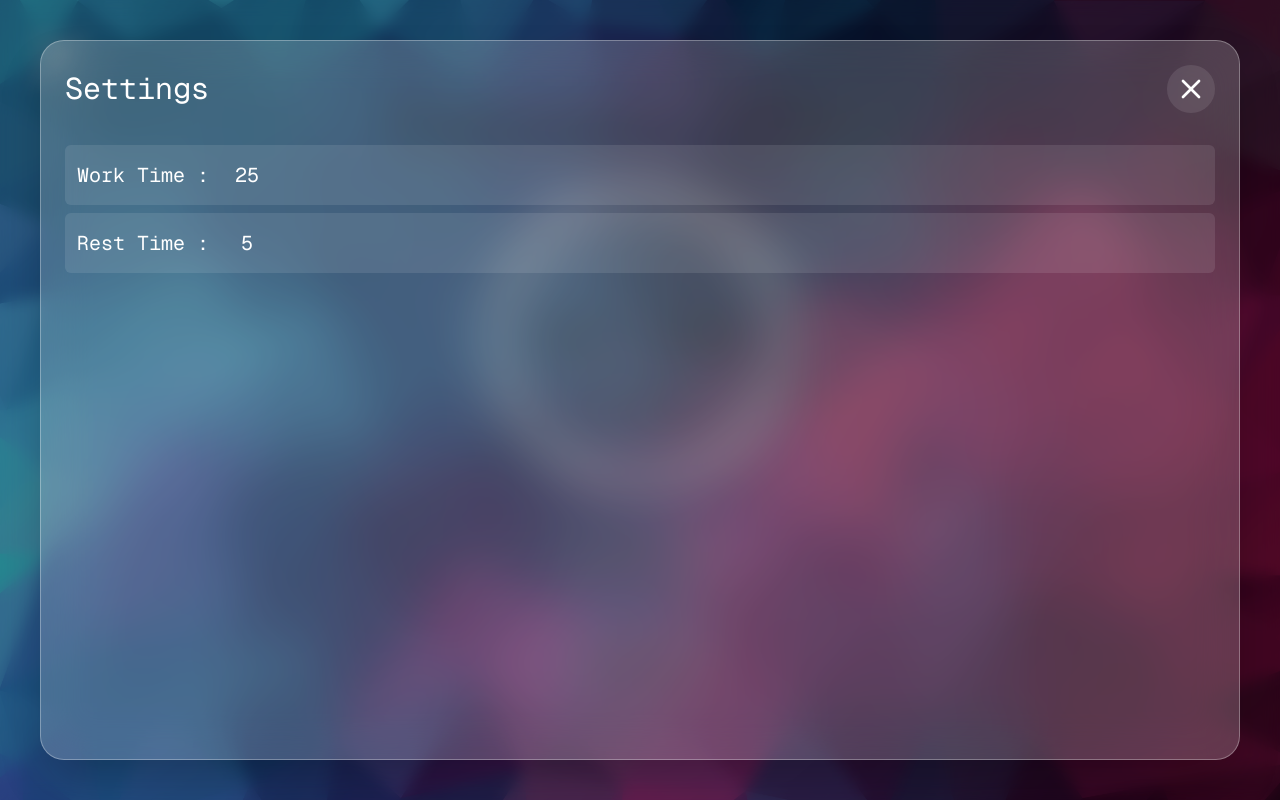
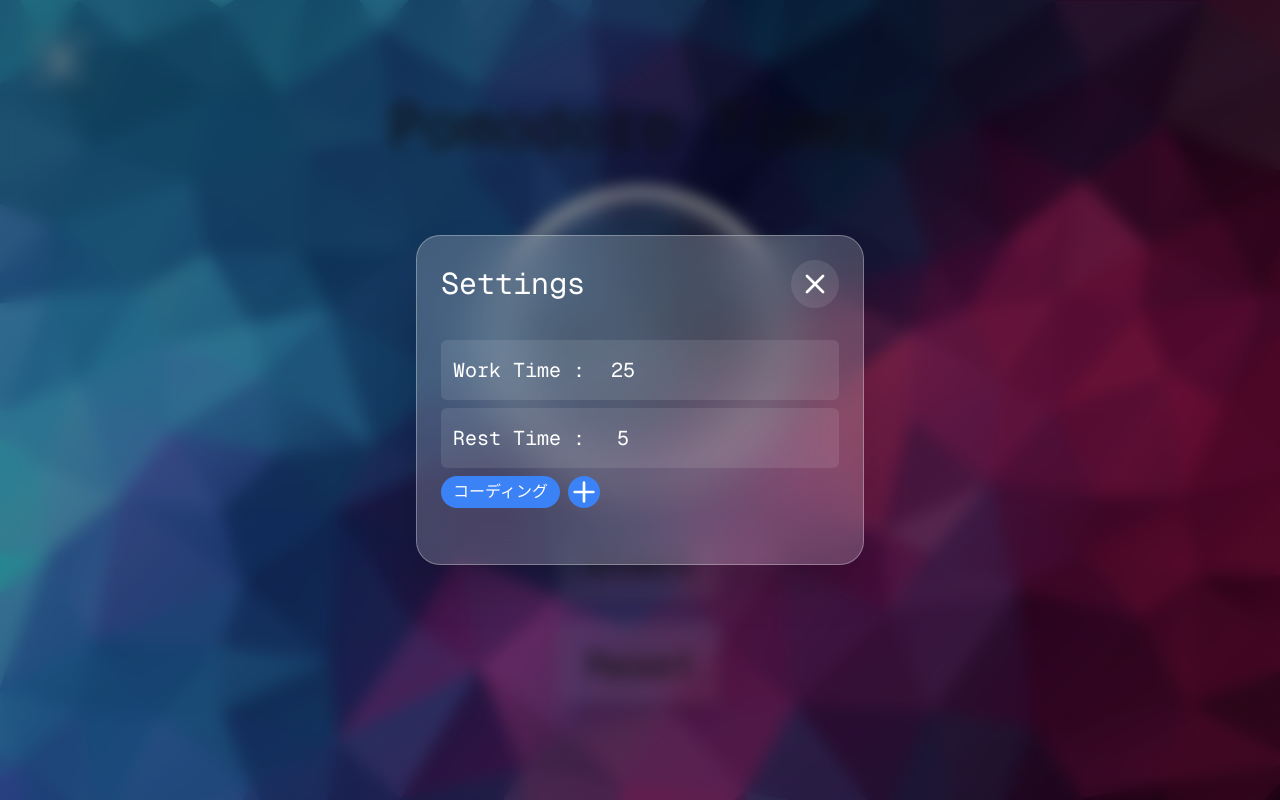
Before and after one commit to shun-tdu/pomodoro-timer-glass-morphism, a Next.js app: page / in a window 1280 px wide. Both pictures are taken after a click on the button 60 px from the left and 60 px from the top of the page. Built offline with nearby package versions, Linux system fonts and the light colour scheme.

Commit message:
add:科目追加ボタンと科目一覧表示をハンバーガーメニューに追加

```diff
--- a/package.json
+++ b/package.json
@@ -12,6 +12,7 @@
     "lucide-react": "^1.14.0",
     "next": "16.2.6",
     "react": "19.2.4",
+    "react-colorful": "^5.7.0",
     "react-dom": "19.2.4"
   },
   "devDependencies": {
--- a/src/componens/HamburgerMenu.tsx
+++ b/src/componens/HamburgerMenu.tsx
@@ -1,7 +1,11 @@
 import { useState, Dispatch, SetStateAction } from "react";
 import { Subject, WorkRecord } from "@/app/page";
-import { Menu, X } from "lucide-react";
+import { Badge } from "./ui/Badge";
+import { SimpleIcon } from "./ui/SimpleIcon";
+import { Menu, X, Plus } from "lucide-react";
 import { ConfigPlane } from "./ConfigPlane";
+import { Modal } from "./ui/Modal";
+import { HexColorPicker } from "react-colorful";
 
 type HumburgerMenuProps = {
   workTime: number;
@@ -15,6 +19,58 @@ type HumburgerMenuProps = {
   setActiveSubjectId: Dispatch<SetStateAction<string>>;
 };
 
+function AddSubjectForm({
+  addSubject,
+}: {
+  addSubject: (name: string, color: string) => void;
+}) {
+  const [subjectName, setSubjectName] = useState("");
+  const [color, setColor] = useState("#3b82f6");
+
+  return (
+    <div className="flex flex-col gap-6">
+      <div className="flex flex-col gap-2">
+        {/* 名前入力 */}
+        <label className="text-white font-mono text-xl">Subject Name :</label>
+        <input
+          type="text"
+          value={subjectName}
+          onChange={(e) => setSubjectName(e.target.value)}
+          placeholder="Programming, Math..."
+          className="w-full px-4 py-2 bg-white/20 text-white font-mono rounded-lg outline-none focus:ring-2 focus:ring-white/50 placeholder-white/40"
+        />
+        {/* 動作確認用：入力した文字がリアルタイムに表示されます */}
+        <p className="text-white/50 text-sm mt-1">入力中: {subjectName}</p>
+      </div>
+
+      {/* カラーピッカー */}
+      <div className="flex flex-col gap-4 items-center">
+        <label className="text-white font-mono text-xl w-full">Color :</label>
+        <HexColorPicker color={color} onChange={setColor} />
+        <div className="flex items-center gap-3 bg-white/10 px-4 py-2 rounded-full">
+          <div
+            className="w-6 h-6 rounded-full border border-white/50"
+            style={{ backgroundColor: color }}
+          />
+          <span className="text-white font-mono uppercase">{color}</span>
+        </div>
+      </div>
+
+      {/* 追加ボタン */}
+      <button
+        className="mt-4 px-4 py-3 bg-white/20 text-white font-mono rounded-lg hover:bg-white/30 transition-colors"
+        onClick={() => {
+          console.log("追加するデータ:", { name: subjectName, color: color });
+          // ここに親コンポーネントへデータを渡す処理を書く
+          addSubject(subjectName, color);
+        }}
+      >
+        Add Subject
+      </button>
+    </div>
+  );
+}
+
 export function HumburgerMenu({
   workTime,
   setWorkTime,
@@ -27,9 +83,12 @@ export function HumburgerMenu({
   setActiveSubjectId,
 }: HumburgerMenuProps) {
   const [isOpenMenu, setIsOpenMenu] = useState(false);
+  const [isOpenAddSubjectModalOpen, setIsOpenAddSubjectModal] = useState(false);
+  const baseSize: number = 32;
 
   return (
     <>
+      {/* ハンバーガーアイコン */}
       <button
         onClick={() => setIsOpenMenu(true)}
         className="fixed z-50 top-4 left-4 p-3 md:top-8 md:left-8 md:p-3 bg-white/10 rounded-md backdrop-blur-md border-t border-l border-white/30 shadow-lg hover:bg-white/20 transform"
@@ -37,32 +96,13 @@ export function HumburgerMenu({
         <Menu className="w-8 h-8 text-white" />
       </button>
 
-      <div
-        className={`fixed inset-0 z-50 p-4 md:p-10 transition-all duration-300 ${
-          isOpenMenu ? "opacity-100 visible" : "opacity-0 invisible"
-        }`}
+      {/* ハンバーガーメニュー本体 */}
+      <Modal
+        isOpen={isOpenMenu}
+        onClose={() => setIsOpenMenu(false)}
+        title="Settings"
       >
-        <div
-          className="absolute inset-0 bg-black/40 backdrop-blur-sm"
-          onClick={() => setIsOpenMenu(false)}
-        />
-
-        <div
-          className={`relative w-full h-full bg-white/20 backdrop-blur-xl border border-white/30 rounded-3xl shadow-2xl p-6 flex flex-col transition-transform duration-300 delay-75${isOpenMenu ? "translate-y-0 scale-100" : "translate-y-8 scale-95"}`}
-        >
-          {/*ヘッダー部分 */}
-          <div className="flex justify-between items-center mb-8">
-            <h2 className="text-3xl font-mono text-white">Settings</h2>
-            <button
-              onClick={() => setIsOpenMenu(false)}
-              className="p-2 bg-white/10 rounded-full hover:bg-white/20 transition-colors"
-            >
-              <X className="w-8 h-8 text-white" />
-            </button>
-          </div>
-
-          {/*メニューのコンテンツ */}
-          <div className="flex flex-1 flex-col gap-2 overflow-y-auto">
+        {/* 作業時間、休憩時間 */}
         <ConfigPlane
           name="Work Time"
           value={workTime}
@@ -73,9 +113,43 @@ export function HumburgerMenu({
           value={restTime}
           setValue={setRestTime}
         ></ConfigPlane>
+
+        {/* 科目追加セクション */}
+        {/* 科目がカラー背景の横長角丸でNameが要素にあるコンポーネントが並んで、最後にプラスボタンがある。プラスボタンを押すと、科目追加のポップアップが出てきて、名前と色を選択 */}
+        <div className="flex flex-wrap items-center gap-2 mb-8">
+          {/* Subject一覧を表示 */}
+          {subjects.length === 0 ? (
+            <p className="text-white/50 font-mono">No Subjects added yet.</p>
+          ) : (
+            subjects.map((subject) => (
+              <Badge
+                key={subject.id}
+                height={baseSize}
+                name={subject.name}
+                color={subject.color}
+              />
+            ))
+          )}
+
+          {/* Subject追加アイコン */}
+          <SimpleIcon
+            size={baseSize}
+            backgroundColor="#3b82f6"
+            onClick={() => setIsOpenAddSubjectModal(true)}
+          >
+            <Plus size={baseSize} color="white" />
+          </SimpleIcon>
         </div>
-        </div>
-      </div>
+      </Modal>
+
+      {/* 科目追加モーダル */}
+      <Modal
+        isOpen={isOpenAddSubjectModalOpen}
+        onClose={() => setIsOpenAddSubjectModal(false)}
+        title="Add Subject"
+      >
+        <AddSubjectForm addSubject={addSubject} />
+      </Modal>
     </>
   );
 }
--- /dev/null
+++ b/src/componens/ui/Badge.tsx
@@ -0,0 +1,21 @@
+export function Badge({
+  height,
+  name,
+  color,
+}: {
+  height: number;
+  name: string;
+  color: string;
+}) {
+  return (
+    <span
+      style={{
+        height: height,
+        backgroundColor: color,
+      }}
+      className="inline-flex items-center text-white text-base font-mono rounded-full px-3 py-1"
+    >
+      {name}
+    </span>
+  );
+}
--- /dev/null
+++ b/src/componens/ui/Modal.tsx
@@ -0,0 +1,46 @@
+import { ReactNode } from "react";
+import { X } from "lucide-react";
+
+type ModalProps = {
+  isOpen: boolean;
+  onClose: () => void;
+  title: string;
+  children: ReactNode;
+};
+
+export function Modal({ isOpen, onClose, title, children }: ModalProps) {
+  return (
+    <div
+      className={`fixed inset-0 z-[100] p-4 md:p-10 flex items-center justify-center transition-opacity duration-300 will-change-auto ${isOpen ? "opacity-100 visible" : "opacity-0 invisible"}`}
+    >
+      {/* 背景 */}
+      <div
+        className="absolute inset-0 bg-black/40 backdrop-blur-sm"
+        onClick={onClose}
+      />
+
+      {/* モーダルパネル本体 */}
+      <div
+        className={`relative w-full max-w-md max-h-full bg-white/20 backdrop-blur-xl border border-white/30 rounded-3xl shadow-2xl p-6 flex flex-col transition-transform duration-300 delay-75 ${
+          isOpen ? "translate-y-0 scale-100" : "translate-y-8 scale-95"
+        }`}
+      >
+        {/* ヘッダー部分 */}
+        <div className="flex justify-between items-center mb-8">
+          <h2 className="text-3xl font-mono text-white">{title}</h2>
+          <button
+            onClick={onClose}
+            className="p-2 bg-white/10 rounded-full hover:bg-white/20 transition-colors"
+          >
+            <X className="w-8 h-8 text-white" />
+          </button>
+        </div>
+
+        {/* メニューのコンテンツ */}
+        <div className="flex flex-1 flex-col gap-2 overflow-y-auto">
+          {children}
+        </div>
+      </div>
+    </div>
+  );
+}
--- /dev/null
+++ b/src/componens/ui/SimpleIcon.tsx
@@ -0,0 +1,24 @@
+export function SimpleIcon({
+  size,
+  backgroundColor,
+  children,
+  onClick,
+}: {
+  size: number;
+  backgroundColor: string;
+  children: React.ReactNode;
+  onClick?: () => void;
+}) {
+  return (
+    <div
+      style={{
+        height: size,
+        backgroundColor: backgroundColor,
+      }}
+      className="rounded-full flex items-center justify-center"
+      onClick={() => onClick?.()}
+    >
+      {children}
+    </div>
+  );
+}
--- /dev/null
+++ b/src/utils/Color.ts
@@ -0,0 +1,10 @@
+/**
+ * 文字列が有効なCSSカラーが検証する
+ * @param color 検証するカラー文字列
+ * @returns 有効なCSSカラーならば true
+ */
+export function isValidColor(color: string): boolean {
+  const s = new Option().style;
+  s.color = color;
+  return s.color != "";
+}
```
Also changed, not shown: 1 other file (tests, documents, lock files or other folders). Lines whose indentation alone changed are shown as unchanged.
